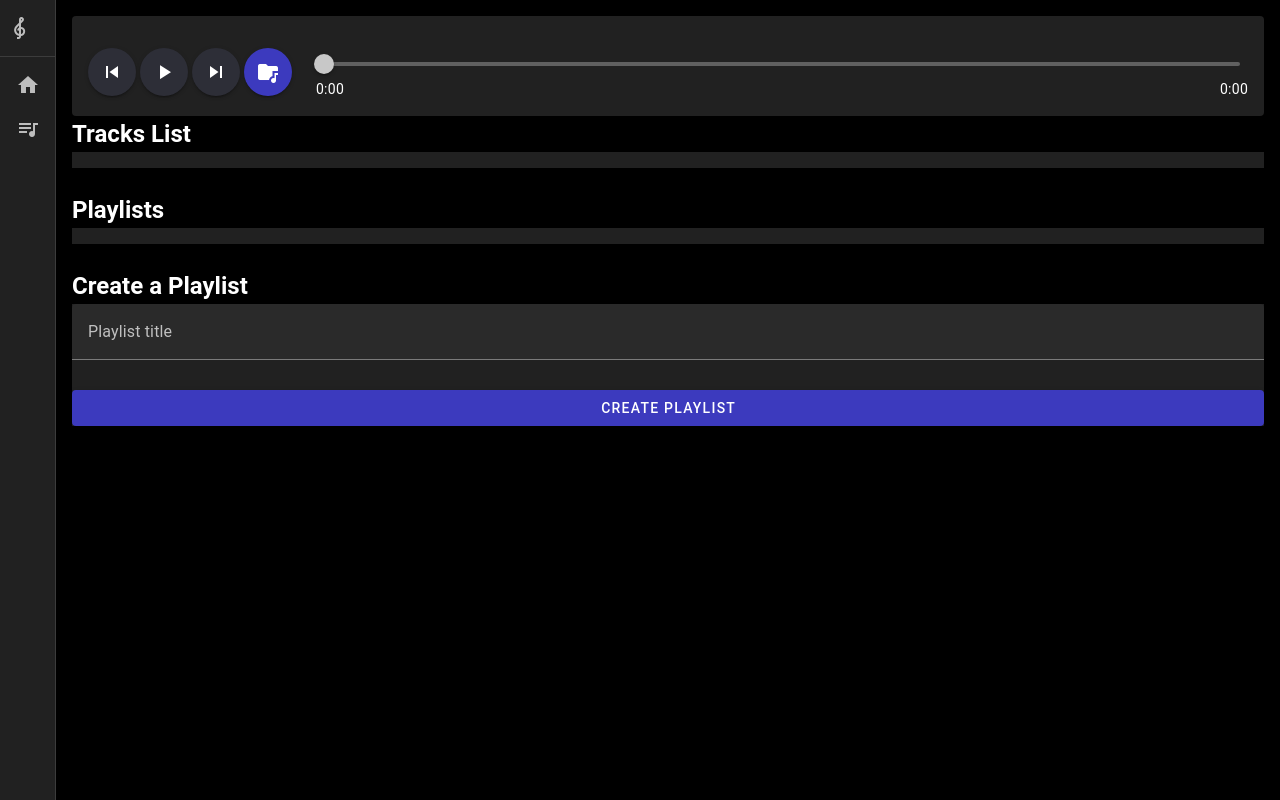
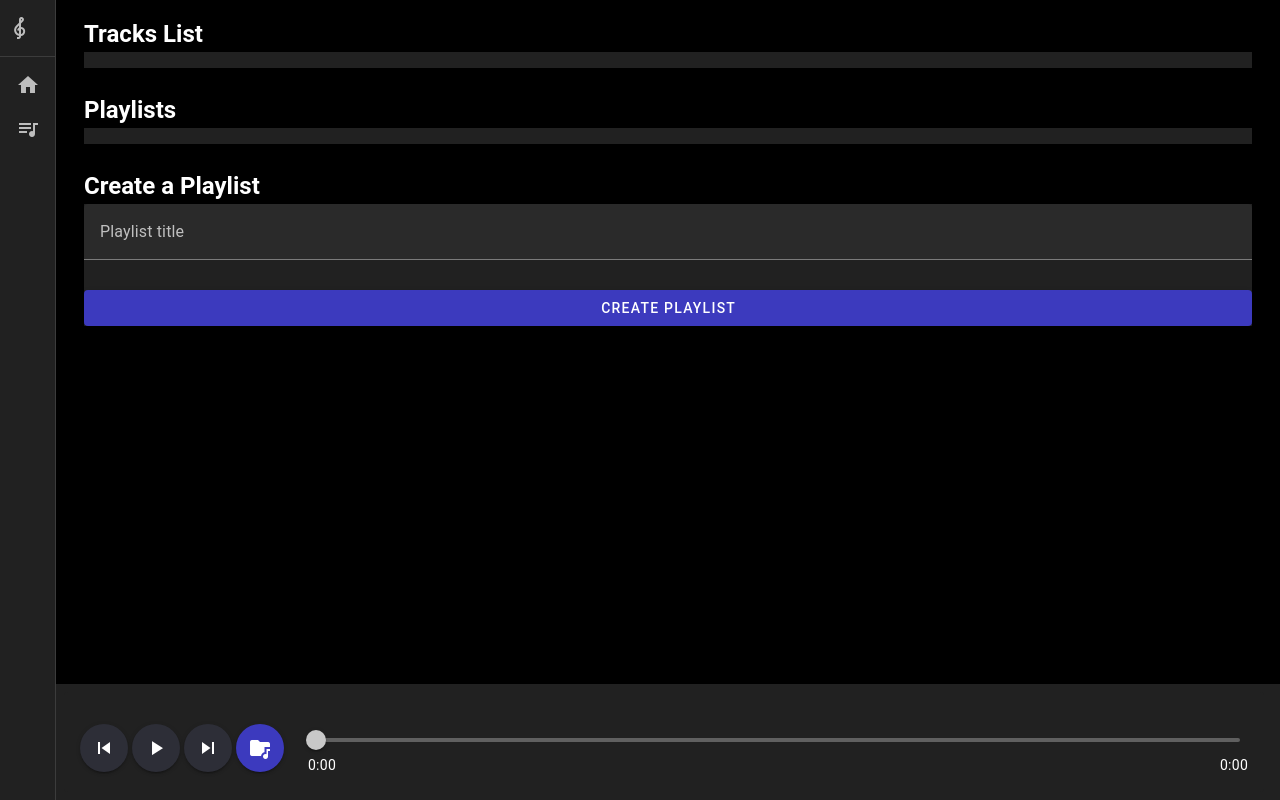
Before and after one commit to SajjadHadi/Harmoniq, a Vue app: page / in a window 1280 px wide. Built offline with nearby package versions, Linux system fonts and the light colour scheme.

Commit message:
Finish the AudioPlayer's position and one minor issue

```diff
--- a/src/App.vue
+++ b/src/App.vue
@@ -8,18 +8,16 @@ import Drawer from "./components/common/Drawer.vue";
 
 <template>
   <v-app>
-    <Drawer/>
+    <Drawer />
 
-    <!-- Main content area -->
-    <v-main class="pl-14">
-      <v-container fluid>
-        <AudioPlayer/>
-
+    <!-- Main Content Area -->
+    <v-main class="pl-14" style="padding-bottom: 150px;">
+      <v-container>
         <!-- Tracks List Section -->
         <v-row>
           <v-col>
             <h2>Tracks List</h2>
-            <TracksList/>
+            <TracksList />
           </v-col>
         </v-row>
 
@@ -27,18 +25,24 @@ import Drawer from "./components/common/Drawer.vue";
         <v-row>
           <v-col>
             <h2>Playlists</h2>
-            <PlaylistsList/>
+            <PlaylistsList />
           </v-col>
         </v-row>
 
+        <!-- Create Playlist Section -->
         <v-row>
           <v-col>
             <h2>Create a Playlist</h2>
-            <PlaylistForm/>
+            <PlaylistForm />
           </v-col>
         </v-row>
       </v-container>
     </v-main>
+
+    <!-- Footer -->
+    <v-footer class="pl-16 position-fixed bottom-0 left-0 right-0">
+      <AudioPlayer />
+    </v-footer>
   </v-app>
 </template>
 
--- a/src/components/common/ItemList.vue
+++ b/src/components/common/ItemList.vue
@@ -51,7 +51,7 @@ const toggleEdit = (itemId: string) => {
               variant="text"
               @click="onDelete(item.id)">
             <v-icon>mdi-delete</v-icon>
-            <v-tooltip activator="parent" location="bottom">Delete</v-tooltip>
+            <v-tooltip activator="parent" location="bottom">Remove</v-tooltip>
           </v-btn>
 
           <v-btn
```
